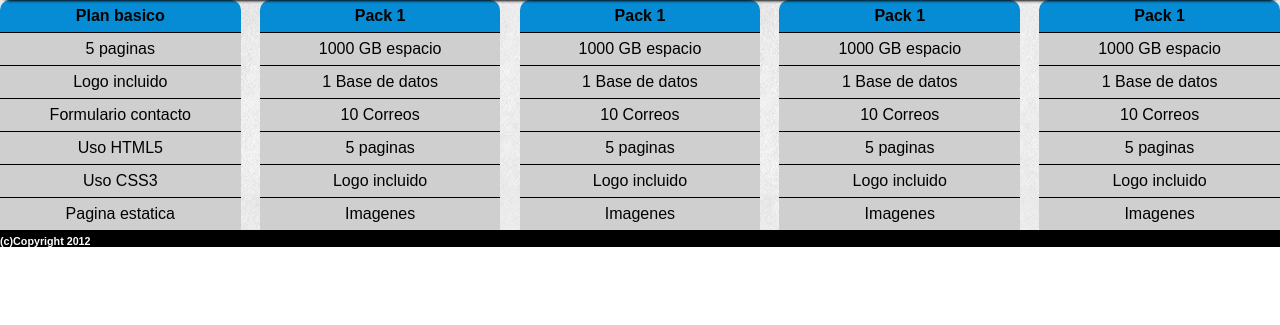
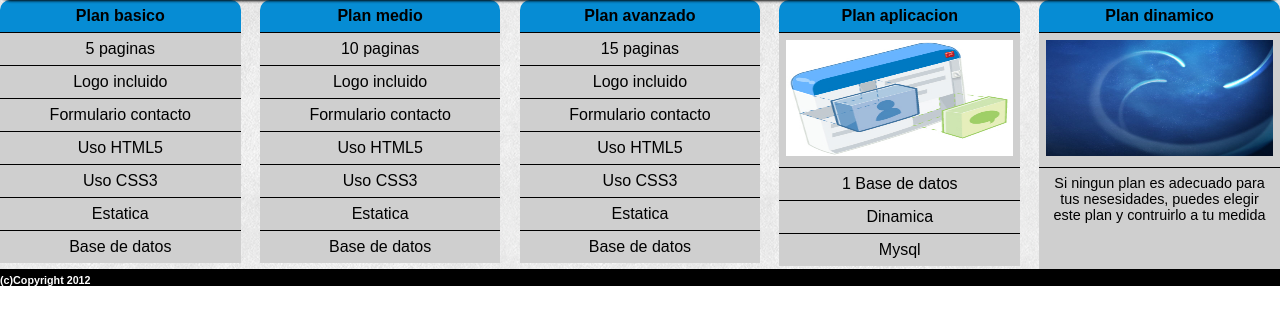
Before and after one commit to wilsonxp/Proyecto-web, a PHP site: page /servicios.php in a window 1280 px wide. Shown: the part 129-454 px from the top of the page. Run offline with PHP 8.4, Linux system fonts and the light colour scheme.

Commit message:
M-05-08-2012-20:48

```diff
--- a/servicios.css
+++ b/servicios.css
@@ -124,6 +124,15 @@ article table:last-child{
 table tr:last-child td{
     border:none;
 }
+.pack5 tr:last-child td{
+    min-height: 87px;
+    font-size: 90%;
+}
+table tr td img{
+    width: 100%;
+    height: 116px;
+}
+
 /*----FIN SECTION----*/
 
 
--- a/servicios.php
+++ b/servicios.php
@@ -57,99 +57,92 @@
                             <td>Uso CSS3</td>
                         </tr>
                         <tr>
-                            <td>Pagina estatica</td>
+                            <td>Estatica</td>
+                        </tr>
+                        <tr>
+                            <td>Base de datos</td>
                         </tr>
                     </table>
                     <table class="pack2">
                         <tr>
-                            <th>Pack 1</th>
+                            <th>Plan medio</th>
                         </tr>
                         <tr>
-                            <td>1000 GB espacio</td>
+                            <td>10 paginas</td>
+                        </tr>
+                        <tr>
+                            <td>Logo incluido</td>
+                        </tr>
+                        <tr>
+                            <td>Formulario contacto</td>
+                        </tr>
+                        <tr>
+                            <td>Uso HTML5</td>
+                        </tr>
+                        <tr>
+                            <td>Uso CSS3</td>
+                        </tr>
+                        <tr>
+                            <td>Estatica</td>
+                        </tr>
+                        <tr>
+                            <td>Base de datos</td>
+                        </tr>
+                    </table>
+                    <table class="pack3">
+                        <tr>
+                            <th>Plan avanzado</th>
+                        </tr>
+                        <tr>
+                            <td>15 paginas</td>
+                        </tr>
+                        <tr>
+                            <td>Logo incluido</td>
+                        </tr>
+                        <tr>
+                            <td>Formulario contacto</td>
+                        </tr>
+                        <tr>
+                            <td>Uso HTML5</td>
+                        </tr>
+                        <tr>
+                            <td>Uso CSS3</td>
+                        </tr>
+                        <tr>
+                            <td>Estatica</td>
+                        </tr>
+                        <tr>
+                            <td>Base de datos</td>
+                        </tr>
+                    </table>
+                    <table class="pack4">
+                        <tr>
+                            <th>Plan aplicacion</th>
+                        </tr>
+                        <tr>
+                            <td>
+                                <img src="imagenes/app-web.jpg">
+                            </td>
                         </tr>
                         <tr>
                             <td>1 Base de datos</td>
                         </tr>
                         <tr>
-                            <td>10 Correos</td>
+                            <td>Dinamica</td>
                         </tr>
                         <tr>
-                            <td>5 paginas</td>
-                        </tr>
-                        <tr>
-                            <td>Logo incluido</td>
-                        </tr>
-                        <tr>
-                            <td>Imagenes</td>
-                        </tr>
-                    </table>
-                    <table class="pack3">
-                        <tr>
-                            <th>Pack 1</th>
-                        </tr>
-                        <tr>
-                            <td>1000 GB espacio</td>
-                        </tr>
-                        <tr>
-                            <td>1 Base de datos</td>
-                        </tr>
-                        <tr>
-                            <td>10 Correos</td>
-                        </tr>
-                        <tr>
-                            <td>5 paginas</td>
-                        </tr>
-                        <tr>
-                            <td>Logo incluido</td>
-                        </tr>
-                        <tr>
-                            <td>Imagenes</td>
-                        </tr>
-                    </table>
-                    <table class="pack4">
-                        <tr>
-                            <th>Pack 1</th>
-                        </tr>
-                        <tr>
-                            <td>1000 GB espacio</td>
-                        </tr>
-                        <tr>
-                            <td>1 Base de datos</td>
-                        </tr>
-                        <tr>
-                            <td>10 Correos</td>
-                        </tr>
-                        <tr>
-                            <td>5 paginas</td>
-                        </tr>
-                        <tr>
-                            <td>Logo incluido</td>
-                        </tr>
-                        <tr>
-                            <td>Imagenes</td>
+                            <td>Mysql</td>
                         </tr>
                     </table>
                     <table class="pack5">
                         <tr>
-                            <th>Pack 1</th>
+                            <th>Plan dinamico</th>
                         </tr>
+                            <td>
+                                <img src="imagenes/dinamico.jpg">
+                            </td>
                         <tr>
-                            <td>1000 GB espacio</td>
-                        </tr>
-                        <tr>
-                            <td>1 Base de datos</td>
-                        </tr>
-                        <tr>
-                            <td>10 Correos</td>
-                        </tr>
-                        <tr>
-                            <td>5 paginas</td>
-                        </tr>
-                        <tr>
-                            <td>Logo incluido</td>
-                        </tr>
-                        <tr>
-                            <td>Imagenes</td>
+                            <td>Si ningun plan es adecuado para tus nesesidades, puedes elegir este plan y contruirlo a tu medida</td>
                         </tr>
                     </table>
                     <div style="clear:both;"></div>
```
Also changed, not shown: imagenes/app-web.jpg (added), imagenes/dinamico.jpg (added).
